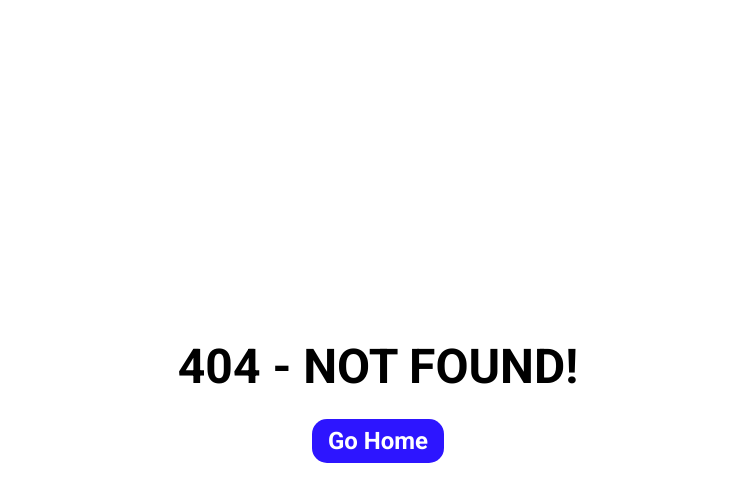
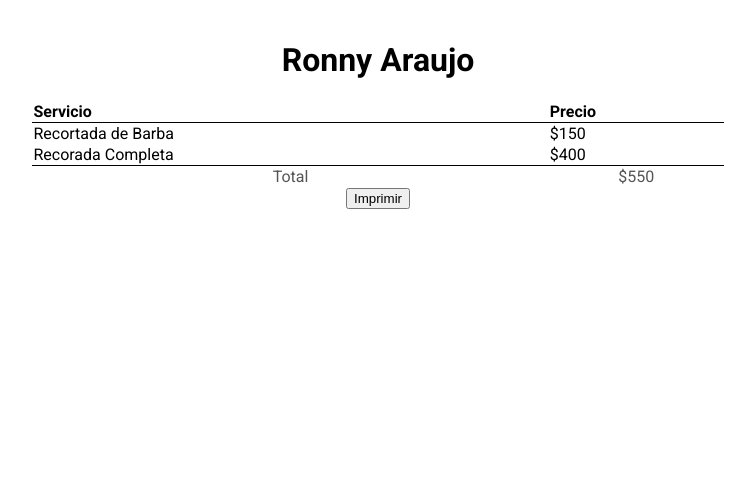
Before and after one commit to HegerAriasSantos/final-bootcamp-frontend, a React (Vite) app: page /bill in a window 1280 px wide. Before the commit this address had no page. Shown: the top 502 px of the page, without its empty margins (262-1017 px from the left). Built offline with nearby package versions, Linux system fonts and the light colour scheme.

Commit message:
maquetacion html simple

```diff
--- a/src/router/App.tsx
+++ b/src/router/App.tsx
@@ -7,6 +7,7 @@ const Home = lazy(() => import('../views/Home'));
 const NotFound = lazy(() => import('../views/NotFound'));
 const Register = lazy(() => import('../views/Register'));
 const Login = lazy(() => import('../views/Login'));
+const Bill = lazy((() => import('../views/Bill')))
 
 const App = () => {
   useEffect(() => {
@@ -23,6 +24,7 @@ const App = () => {
           <Route element={<Register />} path='/register' />
           <Route element={<Login />} path='/login' />
           <Route element={<NotFound />} path='*' />
+          <Route element={<Bill />} path='/bill' />
         </Routes>
       </Suspense>
     </BrowserRouter>
--- /dev/null
+++ b/src/views/Bill/index.tsx
@@ -0,0 +1,70 @@
+import { useEffect } from "react"
+import "./styles.css"
+
+const Bill = () => {
+    let services = [
+        {
+            "name": "Recortada de Barba",
+            "price": 150
+        },
+        {
+            "name": "Recorada Completa",
+            "price": 400
+        }
+    ]
+
+    useEffect(() => {
+        let data = "";
+        let tsum = 0;
+
+        services.forEach(item => {
+            data += `
+            <tr>
+                <td>${item.name}</td>
+                <td>$${item.price}</td>
+            </tr>
+            `;
+            tsum += item.price;
+        })
+
+        let t_body = document.querySelector("#t-body");
+        if (t_body !== null) t_body.innerHTML = data;
+
+        let total = document.querySelector("#total");
+        if (total !== null)
+            total.innerHTML = "$" + tsum.toString();
+    }, [])
+
+
+    return (
+        <>
+            <main className="main">
+                <div className="container">
+                    <h1>Ronny Araujo</h1>
+                    <table>
+                        <thead>
+                            <th>Servicio</th>
+                            <th>Precio</th>
+                        </thead>
+                        <tbody id="t-body">
+                        </tbody>
+                        <tfoot>
+                            <tr>
+                                <td>Total</td>
+                                <td id="total"></td>
+                            </tr>
+                            <tr>
+                                <td colSpan={2}>
+                                    <button>Imprimir</button>
+                                </td>
+                            </tr>
+                        </tfoot>
+                    </table>
+                </div>
+            </main>
+        </>
+    )
+}
+
+
+export default Bill
--- /dev/null
+++ b/src/views/Bill/styles.css
@@ -0,0 +1,46 @@
+.main {
+    /* border: 1px solid black; */
+    width: 90%;
+    height: 100vh;
+    margin: auto;
+    display: flex;
+    flex-direction: column;
+    justify-content: center;
+    text-align: center;
+}
+
+.container {
+    /* border: 1px solid royalblue; */
+    width: 60%;
+    height: 95%;
+    display: flex;
+    flex-direction: column;
+    /* justify-content: center; */
+    margin: auto;
+    border-radius: 10px;
+    /* background-color: #aaa4a4; */
+}
+
+table {
+    /* border: 1px solid #000; */
+    text-align: left;
+    border-collapse: collapse;
+    margin: 0 0 1em 0;
+    caption-side: top;
+}
+
+tbody {
+    border-top: 1px solid #000;
+    border-bottom: 1px solid #000;
+}
+
+th,
+td {
+    border-collapse: collapse;
+}
+
+tfoot {
+    text-align: center;
+    color: #555;
+    font-size: 1em;
+}
```
Also changed, not shown: 1 other file (tests, documents, lock files or other folders).
